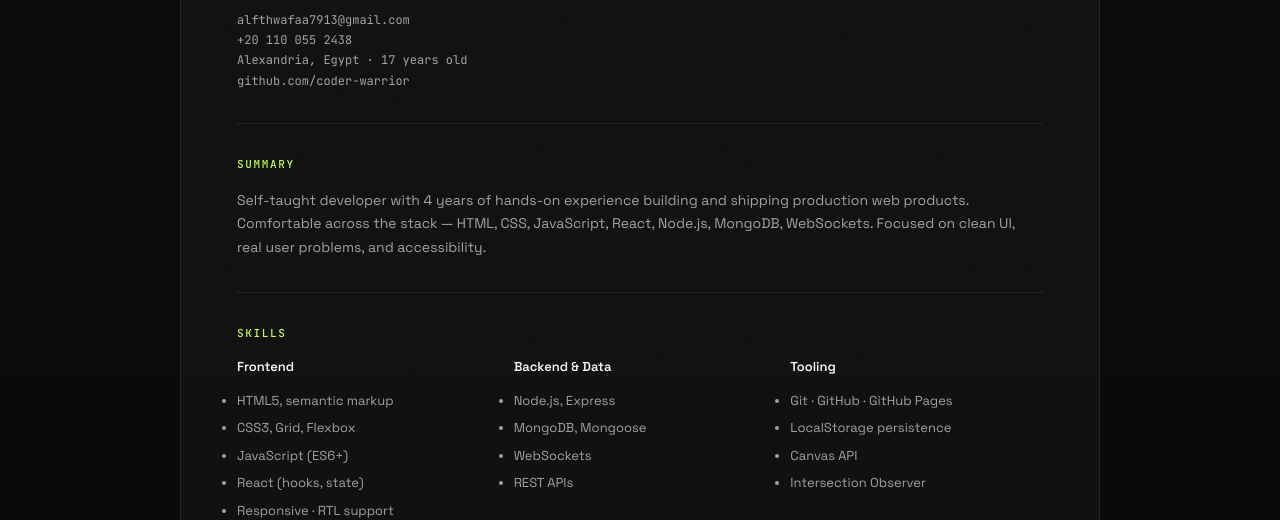
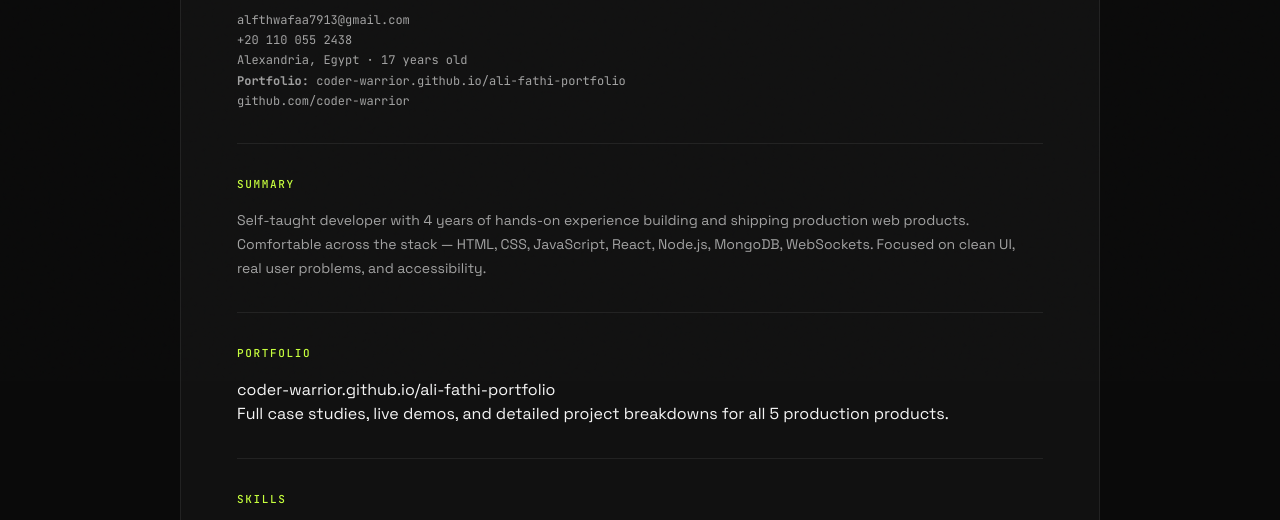
Before and after one commit to Coder-Warrior/ali-fathi-portfolio, a plain HTML site: page cv.html in a window 1280 px wide. Shown: the part 419-939 px from the top of the page. Drawn offline with Linux system fonts and the light colour scheme.

Commit message:
Enhance CV with portfolio details
Added portfolio section with URL and project descriptions.

```diff
--- a/cv.html
+++ b/cv.html
@@ -47,6 +47,7 @@
           <p>alfthwafaa7913@gmail.com</p>
           <p>+20 110 055 2438</p>
           <p>Alexandria, Egypt · 17 years old</p>
+          <p><strong>Portfolio:</strong> coder-warrior.github.io/ali-fathi-portfolio</p>
           <p>github.com/coder-warrior</p>
         </div>
       </header>
@@ -54,6 +55,14 @@
       <section class="cv-section">
         <h2>Summary</h2>
         <p>Self-taught developer with 4 years of hands-on experience building and shipping production web products. Comfortable across the stack — HTML, CSS, JavaScript, React, Node.js, MongoDB, WebSockets. Focused on clean UI, real user problems, and accessibility.</p>
+      </section>
+
+      <section class="cv-section">
+        <h2>Portfolio</h2>
+        <div class="cv-portfolio-highlight">
+          <p class="cv-portfolio-url">coder-warrior.github.io/ali-fathi-portfolio</p>
+          <p class="cv-portfolio-desc">Full case studies, live demos, and detailed project breakdowns for all 5 production products.</p>
+        </div>
       </section>
 
       <section class="cv-section">
```
